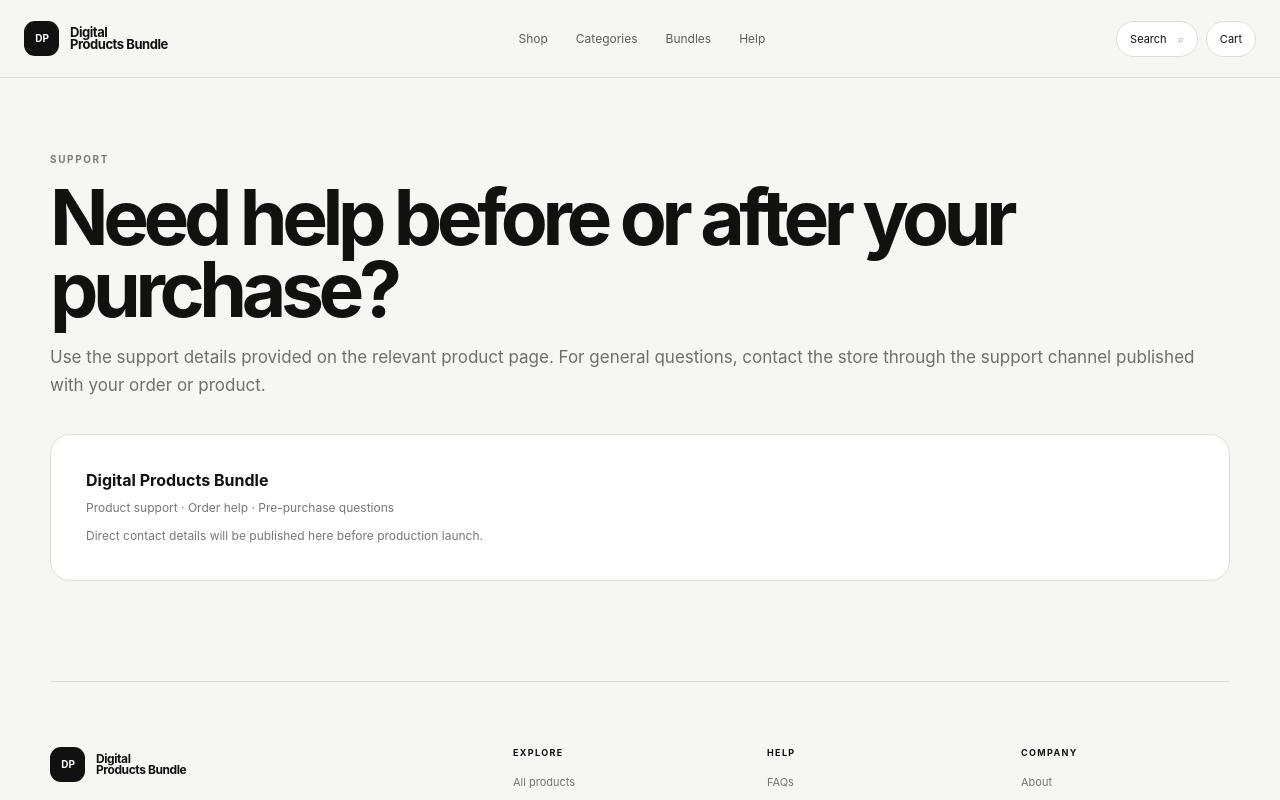
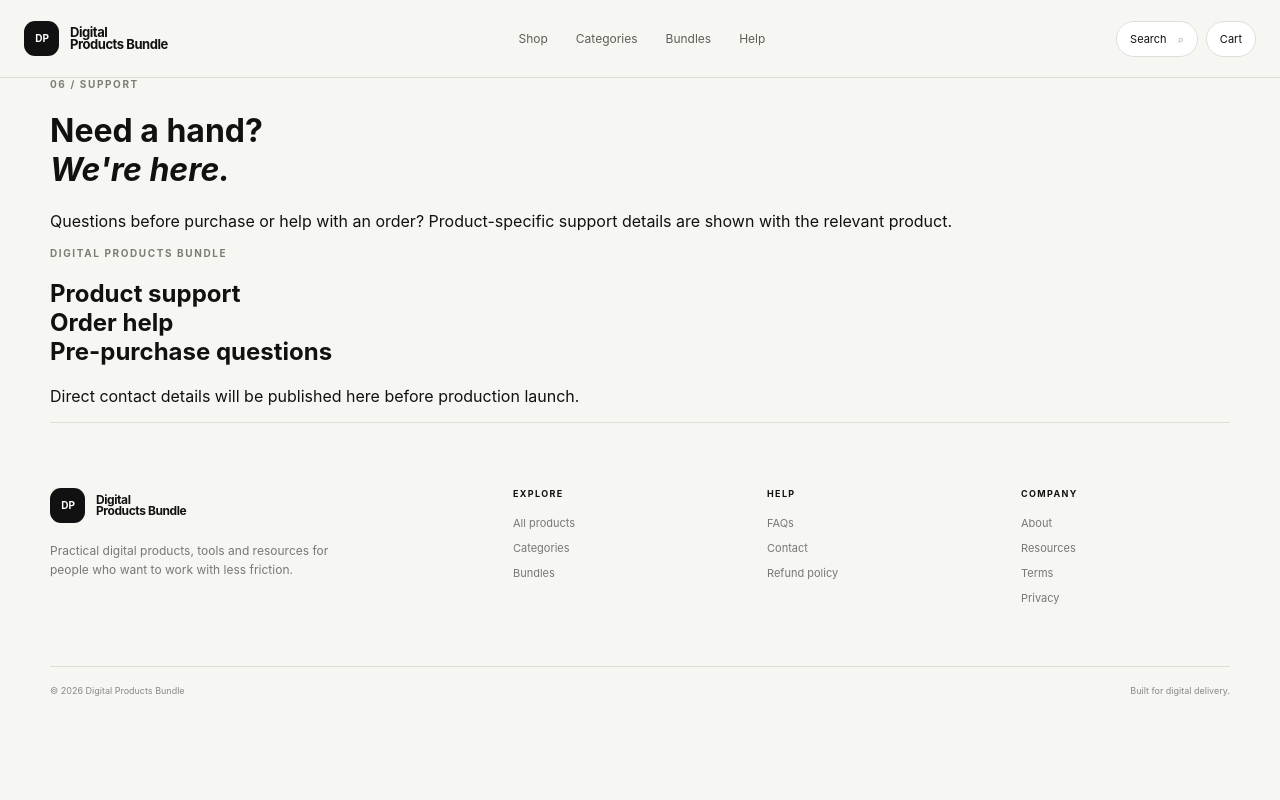
Before and after one commit to rohit-kumar-seo-repo/digital_products_bundle, a Next.js app: page /contact in a window 1280 px wide. Shown: the top 800 px of the page. Built offline with nearby package versions, Linux system fonts and the light colour scheme.

Commit message:
Unify information and legal pages

```diff
--- a/app/contact/page.tsx
+++ b/app/contact/page.tsx
@@ -1 +1 @@
-export const metadata={title:"Contact"};export default function Contact(){return <main className="container simplePage"><span className="eyebrow">SUPPORT</span><h1>Need help before or after your purchase?</h1><p className="intro">Use the support details provided on the relevant product page. For general questions, contact the store through the support channel published with your order or product.</p><div className="contactCard"><b>Digital Products Bundle</b><span>Product support · Order help · Pre-purchase questions</span><span>Direct contact details will be published here before production launch.</span></div></main>}
+import {Reveal} from "@/components/motion";export const metadata={title:"Contact | Digital Products Bundle"};export default function Contact(){return <main className="infoV3"><div className="container"><Reveal><span className="eyebrow">06 / SUPPORT</span><h1>Need a hand?<br/><em>We're here.</em></h1><p className="infoLead">Questions before purchase or help with an order? Product-specific support details are shown with the relevant product.</p></Reveal><Reveal className="contactV3" delay={100}><span className="eyebrow">DIGITAL PRODUCTS BUNDLE</span><h2>Product support<br/>Order help<br/>Pre-purchase questions</h2><p>Direct contact details will be published here before production launch.</p></Reveal></div></main>}
```
